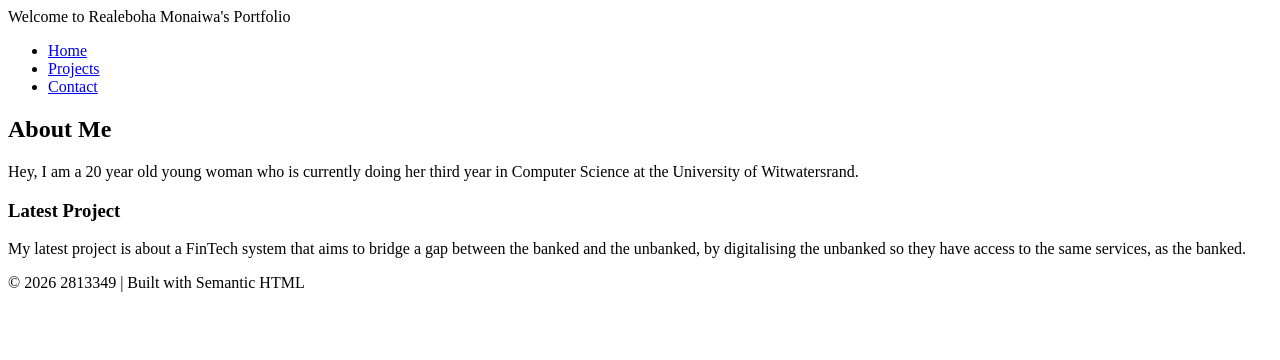
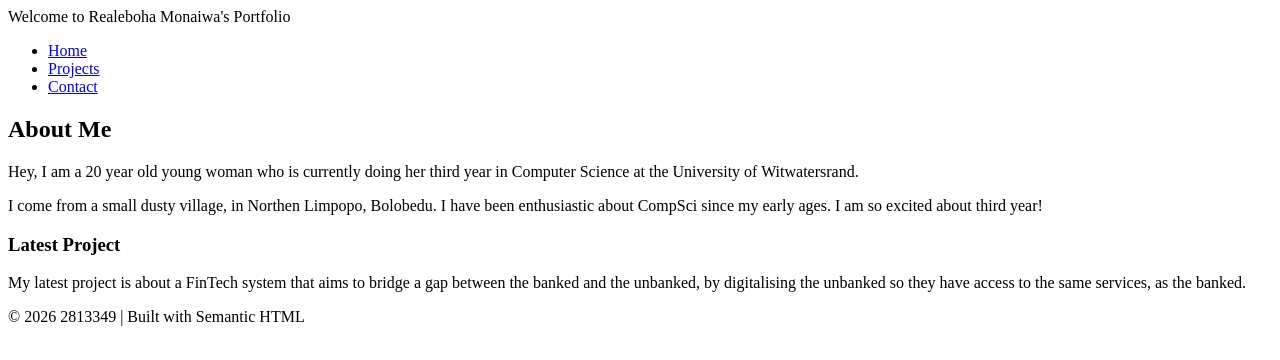
Before and after one commit to YBCoder101/2813349-portolio, a plain HTML site: page index.html in a window 1280 px wide. Drawn offline with Linux system fonts and the light colour scheme.

Commit message:
More info about me added

```diff
--- a/index.html
+++ b/index.html
@@ -20,6 +20,7 @@
         <section>
             <h2>About Me</h2>
             <p>Hey, I am a 20 year old young woman who is currently doing her third year in Computer Science at the University of Witwatersrand.</p>
+            <p>I come from a small dusty village, in Northen Limpopo, Bolobedu. I have been enthusiastic about CompSci since my early ages. I am so excited about third year!</p>
         </section>
 
         <article>
```
